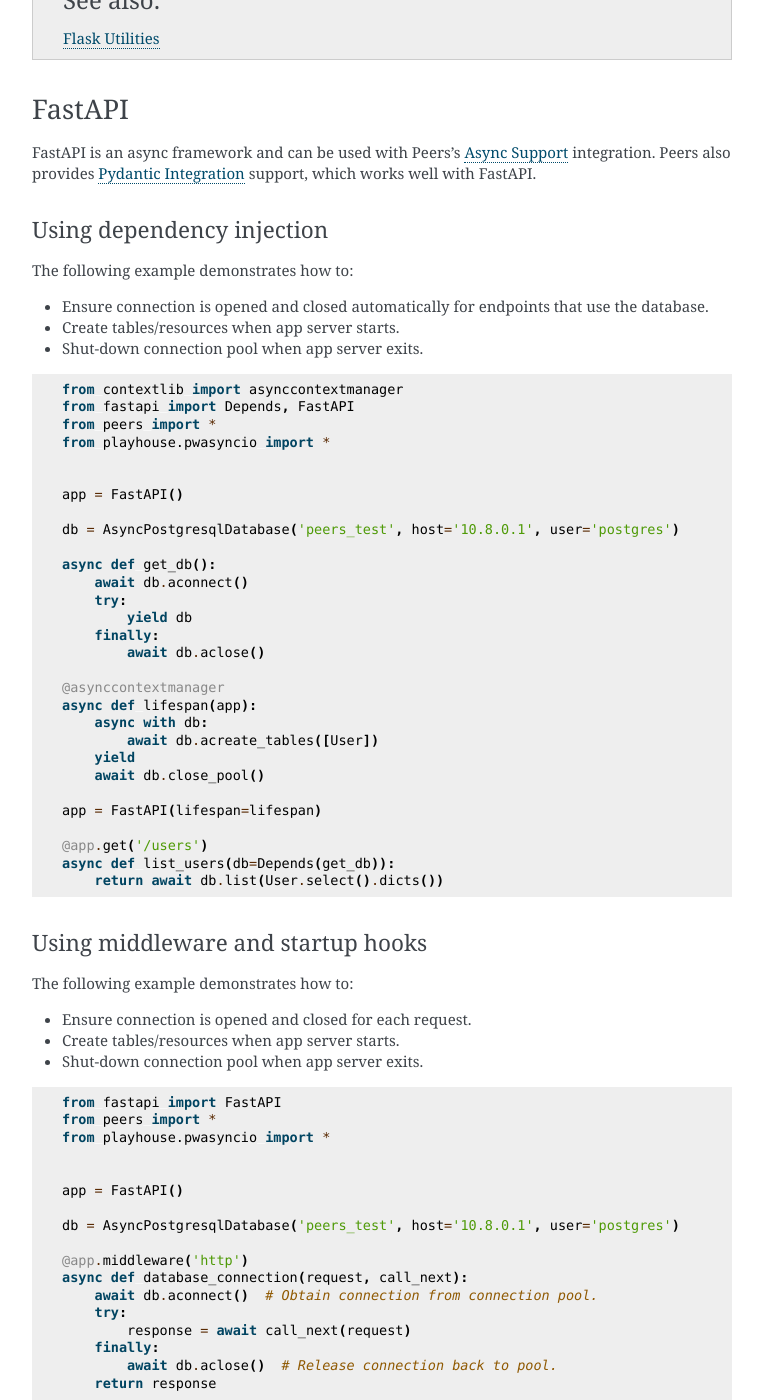
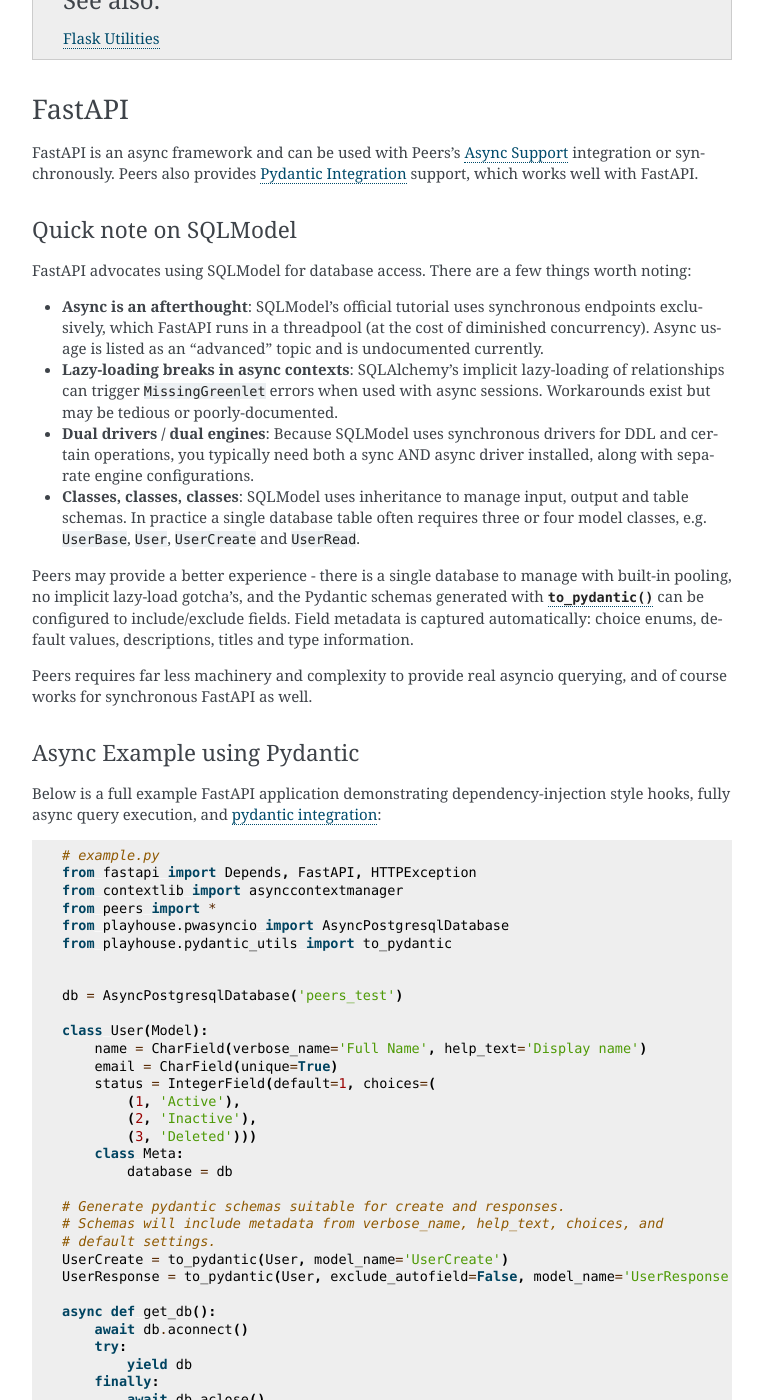
Before and after one commit to Star-DreamDev/myPeers, a Sphinx documentation site: the page built from docs/peers/framework_integration.rst, in a window 1280 px wide and 1400 px high, scrolled down 1125 px. Shown: the whole window, without its empty margins (378-1141 px from the left). Built offline with Sphinx 7.4.7, drawn with Linux system fonts in a browser that asks for light colours; the version number could not be read and is left out; some of the changed text lies outside the part shown.

Commit message:
Clean up fastapi framework integration doc.

```diff
--- a/docs/peers/framework_integration.rst
+++ b/docs/peers/framework_integration.rst
@@ -70,106 +70,45 @@
 -------
 
 FastAPI is an async framework and can be used with Peers's :ref:`pwasyncio`
-integration. Peers also provides :ref:`pydantic` support, which works well
-with FastAPI.
+integration or synchronously. Peers also provides :ref:`pydantic` support,
+which works well with FastAPI.
 
-Using dependency injection
-^^^^^^^^^^^^^^^^^^^^^^^^^^
+Quick note on SQLModel
+^^^^^^^^^^^^^^^^^^^^^^
 
-The following example demonstrates how to:
+FastAPI advocates using SQLModel for database access. There are a few things
+worth noting:
 
-* Ensure connection is opened and closed automatically for endpoints that use
-  the database.
-* Create tables/resources when app server starts.
-* Shut-down connection pool when app server exits.
+* **Async is an afterthought**: SQLModel's official tutorial uses synchronous
+  endpoints exclusively, which FastAPI runs in a threadpool (at the cost of
+  diminished concurrency). Async usage is listed as an "advanced" topic and
+  is undocumented currently.
+* **Lazy-loading breaks in async contexts**: SQLAlchemy's implicit lazy-loading
+  of relationships can trigger ``MissingGreenlet`` errors when used with async
+  sessions. Workarounds exist but may be tedious or poorly-documented.
+* **Dual drivers / dual engines**: Because SQLModel uses synchronous drivers
+  for DDL and certain operations, you typically need both a sync AND async
+  driver installed, along with separate engine configurations.
+* **Classes, classes, classes**: SQLModel uses inheritance to manage input,
+  output and table schemas. In practice a single database table often requires
+  three or four model classes, e.g. ``UserBase``, ``User``, ``UserCreate`` and
+  ``UserRead``.
 
-.. code-block:: python
+Peers may provide a better experience - there is a single database to manage
+with built-in pooling, no implicit lazy-load gotcha's, and the Pydantic schemas
+generated with :func:`~playhouse.pydantic_utils.to_pydantic` can be configured
+to include/exclude fields. Field metadata is captured automatically: choice
+enums, default values, descriptions, titles and type information.
 
-   from contextlib import asynccontextmanager
-   from fastapi import Depends, FastAPI
-   from peers import *
-   from playhouse.pwasyncio import *
+Peers requires far less machinery and complexity to provide real asyncio
+querying, and of course works for synchronous FastAPI as well.
 
-
-   app = FastAPI()
-
-   db = AsyncPostgresqlDatabase('peers_test', host='10.8.0.1', user='postgres')
-
-   async def get_db():
-       await db.aconnect()
-       try:
-           yield db
-       finally:
-           await db.aclose()
-
-   @asynccontextmanager
-   async def lifespan(app):
-       async with db:
-           await db.acreate_tables([User])
-       yield
-       await db.close_pool()
-
-   app = FastAPI(lifespan=lifespan)
-
-   @app.get('/users')
-   async def list_users(db=Depends(get_db)):
-       return await db.list(User.select().dicts())
-
-
-Using middleware and startup hooks
-^^^^^^^^^^^^^^^^^^^^^^^^^^^^^^^^^^
-
-The following example demonstrates how to:
-
-* Ensure connection is opened and closed for each request.
-* Create tables/resources when app server starts.
-* Shut-down connection pool when app server exits.
-
-.. code-block:: python
-
-   from fastapi import FastAPI
-   from peers import *
-   from playhouse.pwasyncio import *
-
-
-   app = FastAPI()
-
-   db = AsyncPostgresqlDatabase('peers_test', host='10.8.0.1', user='postgres')
-
-   @app.middleware('http')
-   async def database_connection(request, call_next):
-       await db.aconnect()  # Obtain connection from connection pool.
-       try:
-           response = await call_next(request)
-       finally:
-           await db.aclose()  # Release connection back to pool.
-       return response
-
-   @app.on_event('startup')
-   async def on_startup():
-       async with db:
-           await db.acreate_tables([Model1, Model2, Model3, ...])
-
-   @app.on_event('shutdown')
-   async def on_shutdown():
-       await db.close_pool()
-
-   # Async queries.
-   @app.get('/users')
-   async def list_users():
-       return await db.list(User.select().dicts())
-
-   @app.post('/users')
-   async def create_user(name: str):
-       user = await db.run(User.create, name=name)
-       return {'id': user.id, 'name': user.name}
-
-
-Full Example using Pydantic
-^^^^^^^^^^^^^^^^^^^^^^^^^^^
+Async Example using Pydantic
+^^^^^^^^^^^^^^^^^^^^^^^^^^^^^^
 
 Below is a full example FastAPI application demonstrating dependency-injection
-style hooks, :ref:`async queries <asyncio>`, and :ref:`pydantic integration <pydantic>`:
+style hooks, fully :ref:`async query execution <asyncio>`, and
+:ref:`pydantic integration <pydantic>`:
 
 .. code-block:: python
 
@@ -208,27 +147,28 @@
 
    @asynccontextmanager
    async def lifespan(app):
+       # Create tables (if they don't exist) at application startup.
        async with db:
            await db.acreate_tables([User])
        yield
-       await db.close_pool()
+       await db.close_pool()  # Shut-down pool and exit.
 
    app = FastAPI(lifespan=lifespan)
 
    @app.get('/users', response_model=list[UserResponse])
-   async def list_users(database=Depends(get_db)):
-       rows = await database.list(User.select().dicts())
+   async def list_users(db=Depends(get_db)):
+       rows = await db.list(User.select().dicts())
        return [UserResponse(**row) for row in rows]
 
    @app.post('/users', response_model=UserResponse)
-   async def create_user(data: UserCreate, database=Depends(get_db)):
-       user = await database.run(User.create, **data.model_dump())
+   async def create_user(data: UserCreate, db=Depends(get_db)):
+       user = await db.run(User.create, **data.model_dump())
        return UserResponse.model_validate(user)
 
    @app.get('/users/{user_id}', response_model=UserResponse)
-   async def get_user(user_id: int, database=Depends(get_db)):
+   async def get_user(user_id: int, db=Depends(get_db)):
        try:
-           user = await database.get(User.select().where(User.id == user_id))
+           user = await db.get(User.select().where(User.id == user_id))
        except User.DoesNotExist:
            raise HTTPException(status_code=404, detail='User not found')
        return UserResponse.model_validate(user)
@@ -291,6 +231,160 @@
 .. seealso::
    * :ref:`pwasyncio`
    * :ref:`pydantic`
+
+Dependency injection
+^^^^^^^^^^^^^^^^^^^^^
+
+The following is a minimal example demonstrating:
+
+* Ensure connection is opened and closed automatically for endpoints that use
+  the database.
+* Create tables/resources when app server starts.
+* Shut-down connection pool when app server exits.
+
+.. code-block:: python
+
+   from contextlib import asynccontextmanager
+   from fastapi import Depends, FastAPI
+   from peers import *
+   from playhouse.pwasyncio import *
+
+
+   app = FastAPI()
+
+   db = AsyncPostgresqlDatabase('peers_test', host='10.8.0.1', user='postgres')
+
+   async def get_db():
+       await db.aconnect()
+       try:
+           yield db
+       finally:
+           await db.aclose()
+
+   @asynccontextmanager
+   async def lifespan(app):
+       async with db:
+           await db.acreate_tables([User])
+       yield
+       await db.close_pool()
+
+   app = FastAPI(lifespan=lifespan)
+
+   @app.get('/users')
+   async def list_users(db=Depends(get_db)):
+       return await db.list(User.select().dicts())
+
+Middleware and startup hooks
+^^^^^^^^^^^^^^^^^^^^^^^^^^^^^^^^^^
+
+The following example demonstrates how to use middleware and startup hooks
+instead of dependency injection.
+
+* Ensure connection is opened and closed for each request.
+* Create tables/resources when app server starts.
+* Shut-down connection pool when app server exits.
+
+.. code-block:: python
+
+   from fastapi import FastAPI
+   from peers import *
+   from playhouse.pwasyncio import *
+
+
+   app = FastAPI()
+
+   db = AsyncPostgresqlDatabase('peers_test', host='10.8.0.1', user='postgres')
+
+   @app.middleware('http')
+   async def database_connection(request, call_next):
+       await db.aconnect()  # Obtain connection from connection pool.
+       try:
+           response = await call_next(request)
+       finally:
+           await db.aclose()  # Release connection back to pool.
+       return response
+
+   @app.on_event('startup')
+   async def on_startup():
+       async with db:
+           await db.acreate_tables([Model1, Model2, Model3, ...])
+
+   @app.on_event('shutdown')
+   async def on_shutdown():
+       await db.close_pool()
+
+   # Async queries.
+   @app.get('/users')
+   async def list_users():
+       return await db.list(User.select().dicts())
+
+   @app.post('/users')
+   async def create_user(name: str):
+       user = await db.run(User.create, name=name)
+       return {'id': user.id, 'name': user.name}
+
+Synchronous FastAPI
+^^^^^^^^^^^^^^^^^^^
+
+If you are using synchronous endpoints with FastAPI, you can use the
+synchronous Peers database implementations. Here is the above "Full Example"
+implemented using sync Peers:
+
+.. code-block:: python
+
+   from fastapi import Depends, FastAPI, HTTPException
+   from contextlib import asynccontextmanager
+   from peers import *
+   from playhouse.pydantic_utils import to_pydantic
+
+   db = PostgresqlDatabase('peers_test')
+
+   class User(Model):
+       name = CharField(verbose_name='Full Name', help_text='Display name')
+       email = CharField(unique=True)
+       status = IntegerField(default=1, choices=(
+           (1, 'Active'),
+           (2, 'Inactive'),
+           (3, 'Deleted')))
+
+       class Meta:
+           database = db
+
+   # Generate pydantic schemas suitable for create and responses.
+   UserCreate = to_pydantic(User, model_name='UserCreate')
+   UserResponse = to_pydantic(User, exclude_autofield=False, model_name='UserResponse')
+
+   def get_db():
+       with db.connection_context():
+           yield db
+
+   @asynccontextmanager
+   async def lifespan(app):
+       with db:
+           db.create_tables([User])
+       yield
+
+   app = FastAPI(lifespan=lifespan)
+
+   @app.get('/users', response_model=list[UserResponse])
+   def list_users(database=Depends(get_db)):
+       rows = User.select().dicts()
+       return [UserResponse(**row) for row in rows]
+
+   @app.post('/users', response_model=UserResponse)
+   def create_user(data: UserCreate, database=Depends(get_db)):
+       user = User.create(**data.model_dump())
+       return UserResponse.model_validate(user)
+
+   @app.get('/users/{user_id}', response_model=UserResponse)
+   def get_user(user_id: int, database=Depends(get_db)):
+       try:
+           user = User.get(User.id == user_id)
+       except User.DoesNotExist:
+           raise HTTPException(status_code=404, detail='User not found')
+       return UserResponse.model_validate(user)
+
+.. seealso:: :ref:`pydantic`
 
 Django
 ------
```
